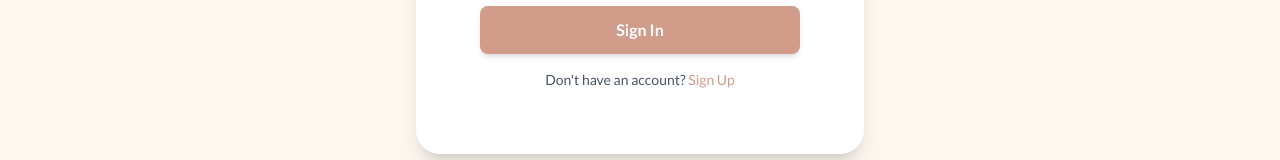
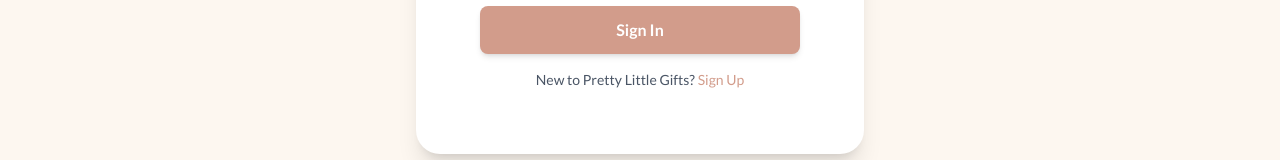
Before and after one commit to ArpanUpreti1/PrettyLittleGIfts, a React (Vite) app: page /signin in a window 1280 px wide. Shown: the part 495-655 px from the top of the page. Built offline with nearby package versions, Linux system fonts and the light colour scheme; no server answers.

Commit message:
ux(signin): update registration prompt message to be more friendly

```diff
--- a/src/assets/components/pages/SignIn.jsx
+++ b/src/assets/components/pages/SignIn.jsx
@@ -78,7 +78,7 @@ const SignIn = ({ handleSignIn }) => {
           </motion.button>
         </form>
         <p className="mt-4 text-center text-sm text-gray-600">
-          Don't have an account?{' '}
+          New to Pretty Little Gifts?{' '}
           <a
             href="#"
             onClick={(e) => { e.preventDefault(); navigate('/signup'); }}
```
